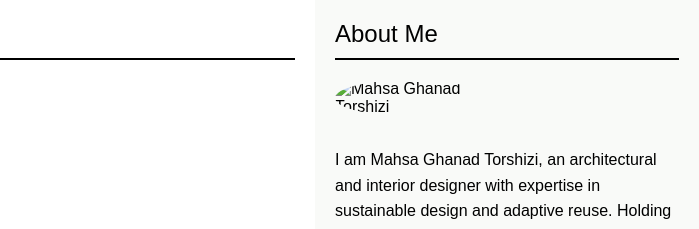
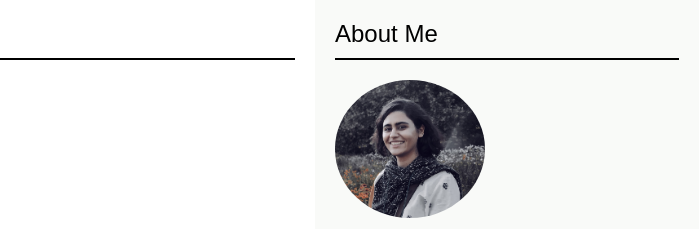
Before and after one commit to Mahsagt/My-Portfolio, a plain HTML site: page index.html in a window 1280 px wide. Shown: the top 229 px of the page, 581-1280 px from the left. Drawn offline with Linux system fonts and the light colour scheme.

Commit message:
Fourth Edit
completed images file

```diff
--- a/index.html
+++ b/index.html
@@ -272,7 +272,7 @@
 
             <!-- Image box and note section -->
             <div class="image-box">
-                <img src="D:\apply 2023\portfolio\ax/IMG_20220626_231627 - Copy.jpg" alt="Mahsa Ghanad Torshizi" class="intro-picture">
+                <img src="images/intro-picture.jpg" alt="Mahsa Ghanad Torshizi" class="intro-picture">
                 <div class="note-box">
                     <p>I am Mahsa Ghanad Torshizi, an architectural and interior designer with expertise in sustainable design and adaptive reuse. Holding a Bachelor’s in Architectural Engineering and a Master’s in Interior Architecture, my work bridges creativity and environmental responsibility. My projects focus on modular designs, responsive architecture, and creating user-centered spaces that enhance both functionality and well-being. I am passionate about shaping spaces where people and buildings coexist harmoniously.</p>
                 </div>
```
Also changed, not shown: images/intro-picture.jpg (added).
